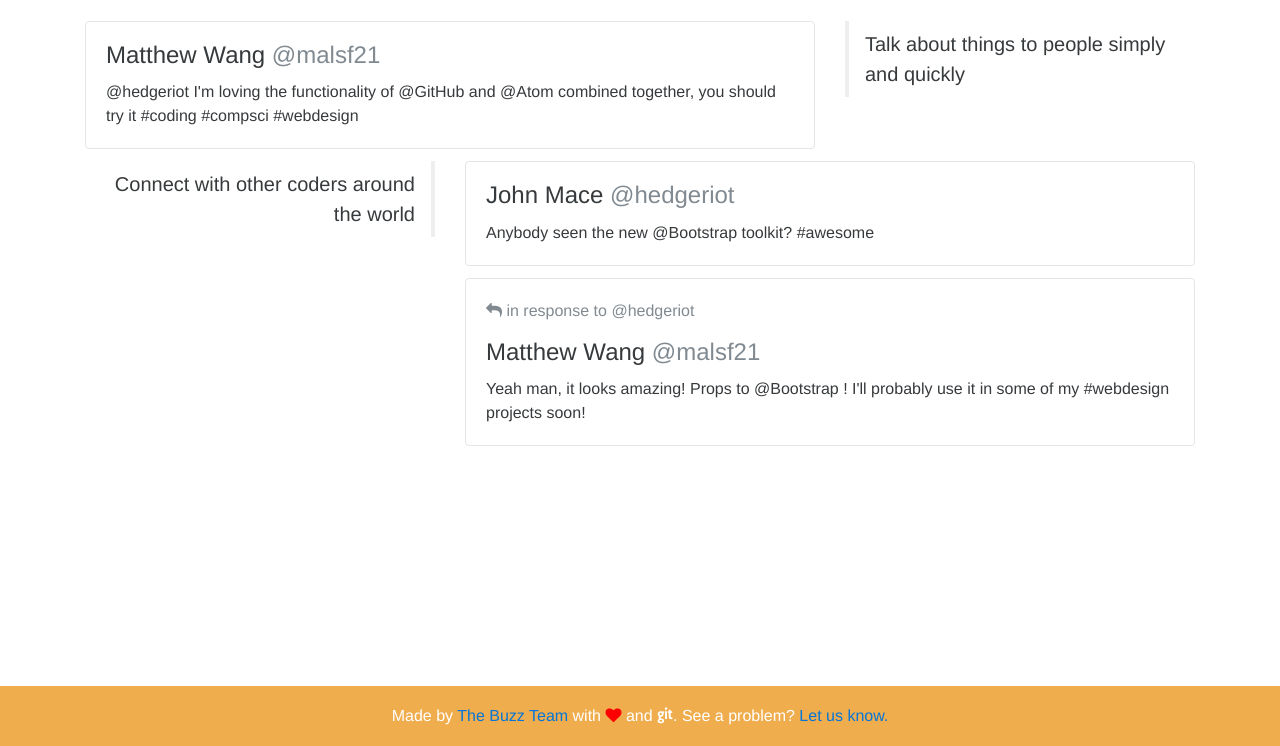
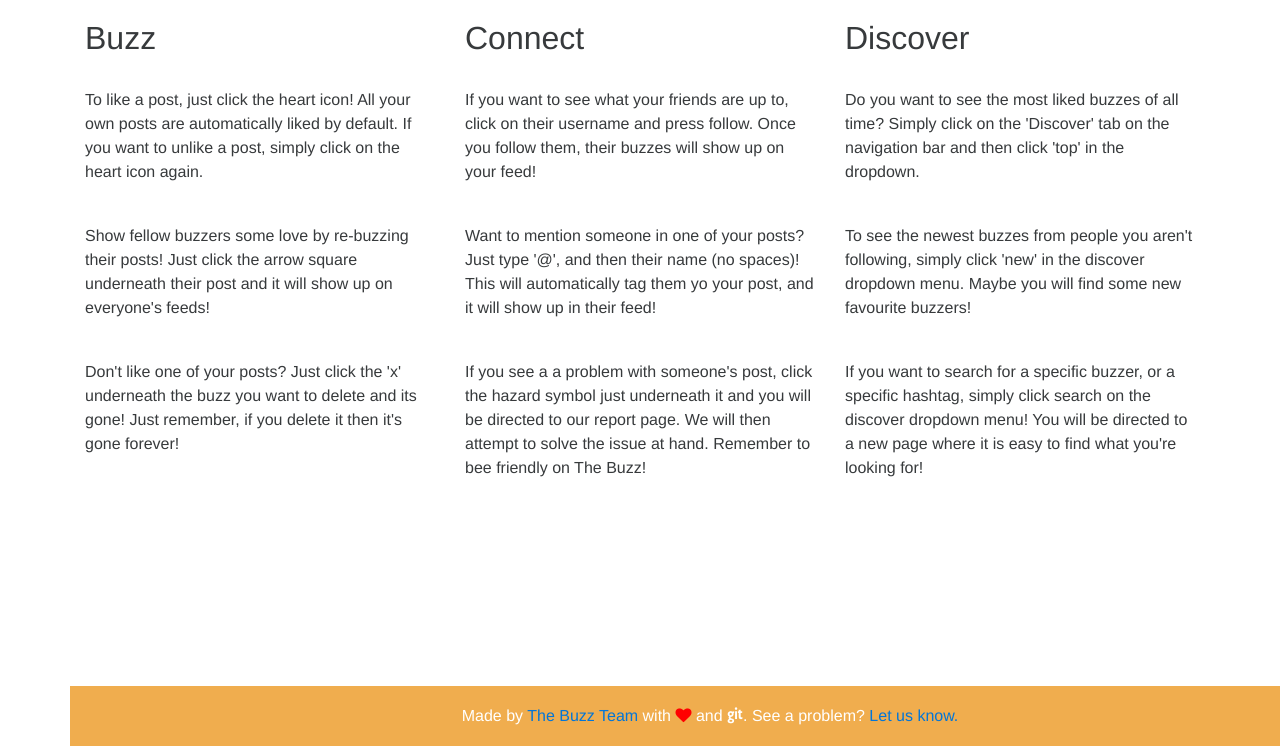
Before and after one commit to FYCompsci/TwitHalf, a PHP site: page /about.php in a window 1280 px wide; the page is wider, and only the part inside the window is pictured. Shown: the part 54-800 px from the top of that part. Run offline with PHP 8.4, Linux system fonts and the light colour scheme.

Commit message:
Finished about page

```diff
--- a/about.php
+++ b/about.php
@@ -16,43 +16,59 @@
 		<?php include_once ('navbar.php'); ?>
 		<div class="container">
 			<div class="row">
-        <div class="col-sm-8">
-          <div class="card">
-            <div class="card-block">
-              <h4 class="card-title">Matthew Wang <span class="text-muted">@malsf21</span></h4>
-              <p class="card-text">@hedgeriot I'm loving the functionality of @GitHub and @Atom combined together, you should try it #coding #compsci #webdesign</p>
+				<div class="col-sm-4">
+				<h2>Buzz</h2>
+				<br>
+					<p>To like a post, just click the heart icon! All your own posts are automatically liked by default.
+						 If you want to unlike a post, simply click on the heart icon again.</p>
+						<br>
+							<p>Show fellow buzzers some love by re-buzzing their posts! Just click the arrow square underneath
+								 their post and it will show up on everyone's feeds!
+						</br>
+						</br>
+						<p>Don't like one of your posts? Just click the 'x' underneath the buzz you want to delete and its gone!
+							 Just remember, if you delete it then it's gone forever!</p>
+				</br>
 				</div>
-          </div>
-        </div>
-        <div class="col-sm-4">
-          <blockquote class="blockquote">
-            Talk about things to people simply and quickly
-          </blockquote>
-        </div>
-      </div>
+
+
+		<div class="container">
 			<div class="row">
 				<div class="col-sm-4">
-          <blockquote class="blockquote blockquote-reverse">
-            Connect with other coders around the world
-          </blockquote>
+				<h2>Connect</h2>
+				<br>
+					<p>If you want to see what your friends are up to, click on their username and press follow.
+							 Once you follow them, their buzzes will show up on your feed!</p>
+						</br>
+							<p>Want to mention someone in one of your posts? Just type '@', and then their name (no spaces)!
+									This will automatically tag them yo your post, and it will show up in their feed!</p>
+						</br>
+						<p>If you see a a problem with someone's post, click the hazard symbol just underneath it and you will be
+								 directed to our report page. We will then attempt to solve the issue at hand. Remember to bee friendly
+								 on The Buzz!</p>
+				</br>
 				</div>
-        <div class="col-sm-8">
-          <div class="card">
-            <div class="card-block">
-              <h4 class="card-title">John Mace <span class="text-muted">@hedgeriot</span></h4>
-              <p class="card-text">Anybody seen the new @Bootstrap toolkit? #awesome</p>
-            </div>
-          </div>
-          <div class="card">
-            <div class="card-block">
-              <p class="card-text text-muted"><span class="fa fa-reply"></span> in response to @hedgeriot</p>
-              <h4 class="card-title">Matthew Wang <span class="text-muted">@malsf21</span></h4>
-              <p class="card-text">Yeah man, it looks amazing! Props to @Bootstrap ! I'll probably use it in some of my #webdesign projects soon!</p>
+
+		<div class="container">
+			<div class="row">
+				<div class="col-sm-4">
+				<h2>Discover</h2>
+				<br>
+					<p>Do you want to see the most liked buzzes of all time? Simply click on the 'Discover' tab on the navigation
+						bar and then click 'top' in the dropdown.</p>
+						</br>
+							<p>To see the newest buzzes from people you aren't following, simply click 'new' in the discover dropdown
+								menu. Maybe you will find some new favourite buzzers!</p>
+						</br>
+						<p>If you want to search for a specific buzzer, or a specific hashtag, simply click search on the discover
+							dropdown menu! You will be directed to a new page where it is easy to find what you're looking for!</p>
+				</br>
 				</div>
 				</div>
 				</div>
 			</div>
 		</div>
+
     <?php include_once ('footer.php'); ?>
 		<script src="js/jquery2.min.js"></script>
     <script src="js/bootstrap.min.js"></script>
```
Lines whose indentation alone changed are shown as unchanged.
